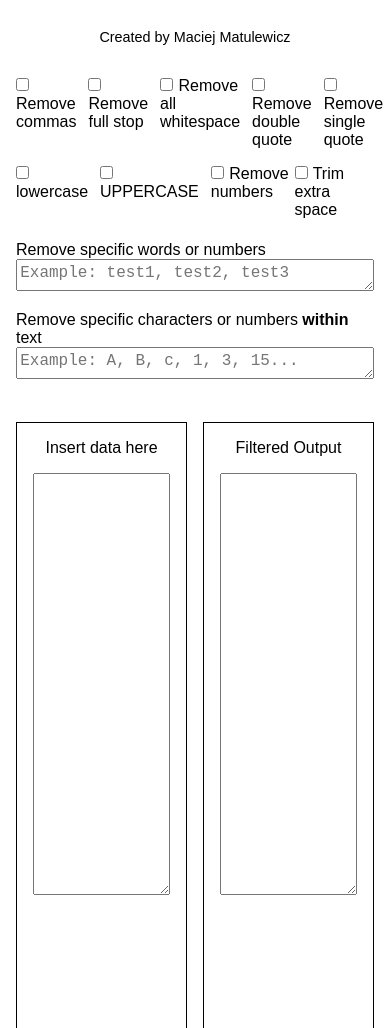
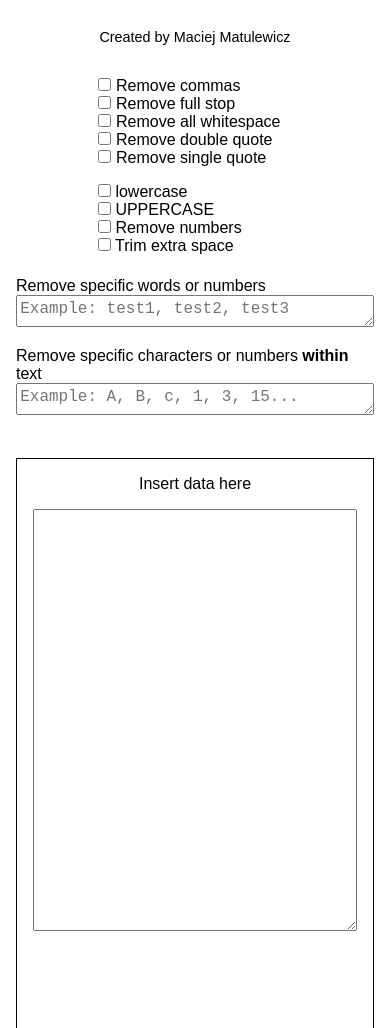
Before and after one commit to MrMaciejM/text-data-filter, a plain HTML site: page index.html in a window 390 px wide. Shown: the part 72-1100 px from the top of the page. Drawn offline with Linux system fonts and the light colour scheme.

Commit message:
added media query for 1024px resolution

```diff
--- a/index.html
+++ b/index.html
@@ -71,7 +71,8 @@
         </div>
       </div>
       <!-- second row of options -->
-      <div class="secondRowOptionsContainer optionsDiv">
+      <div class="secondRowOptionsContainer">
+        <div class="secondRowControlsDiv">
           <div>
             <input
               id="allLowerCaseId"
@@ -107,6 +108,7 @@
               type="checkbox"
             />
             <label for="trimExtraSpace">Trim extra space</label>
+          </div>
         </div>
       </div>
       <!-- third row of options -->
--- a/queries.css
+++ b/queries.css
@@ -0,0 +1,24 @@
+@media screen and (max-width: 1024px) {
+  .optionsDiv {
+    display: flex;
+    flex-direction: column;
+    align-items: left;
+    margin: 0 auto;
+  }
+  .secondRowOptionsContainer {
+    display: flex;
+    flex-direction: column;
+  }
+  .secondRowOptionsContainer div {
+    margin: 0 auto;
+  }
+  .secondRowControlsDiv div {
+    margin-right: 3.15rem;
+  }
+
+  main {
+    display: flex;
+    flex-direction: column;
+    row-gap: 2rem;
+  }
+}
```
Lines whose indentation alone changed are shown as unchanged.
